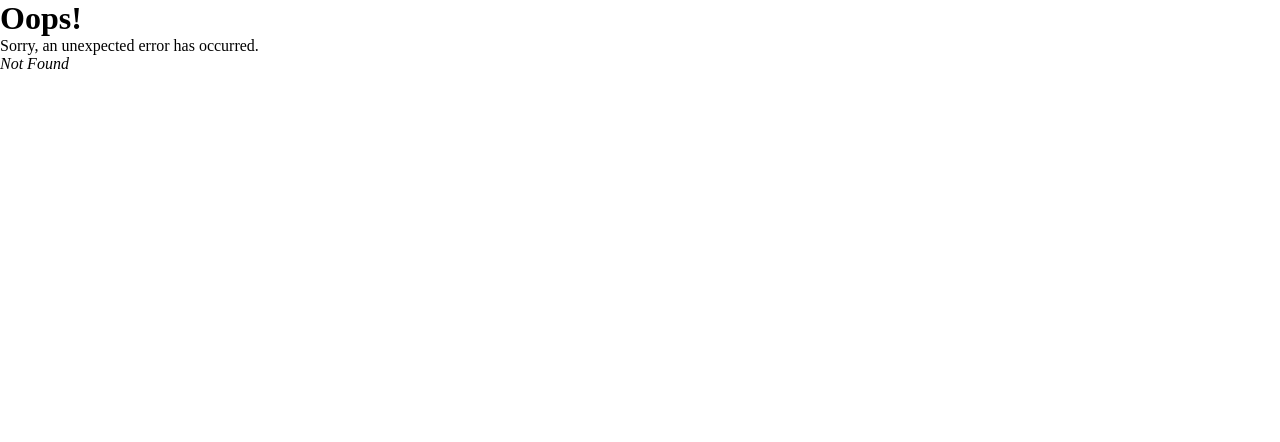
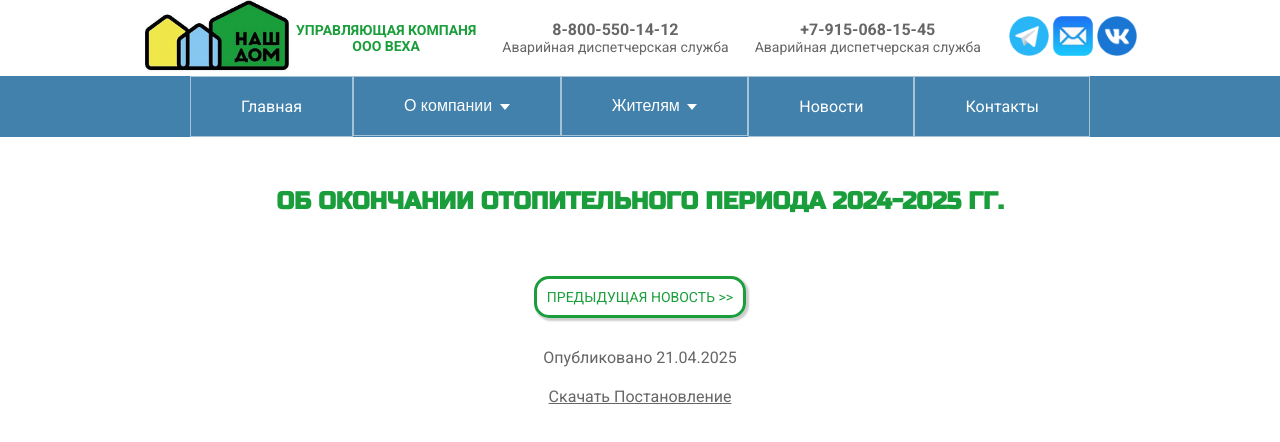
Before and after one commit to OlgaMakeikina/veha, a React (Create React App) app: page /ob-okonchanii-otopitelnogo-perioda-2024-2025-gg in a window 1280 px wide. Before the commit this address had no page. Shown: the top 442 px of the page. Built offline with nearby package versions, Linux system fonts and the light colour scheme.

Commit message:
добавлена новость про отопительный период 24-25

```diff
--- /dev/null
+++ b/src/NewComponent/20250421/ob-okonchanii-otopitelnogo-perioda-2024-2025-gg..js
@@ -0,0 +1,29 @@
+import React from 'react';
+import { newsData } from '../newsData';
+import NavigationButtons from '../navigationButtons';
+
+const OtopitelnyyPeriodKonec = () => {
+  const pathname = window.location.pathname;
+  const currentNewsIndex = newsData.findIndex(item => pathname.includes(item.url));
+
+  const prevNewsIndex = currentNewsIndex > 0 ? currentNewsIndex - 1 : null;
+  const nextNewsIndex = currentNewsIndex < newsData.length - 1 ? currentNewsIndex + 1 : null;
+
+  const currentNews = newsData[currentNewsIndex];
+
+  return (
+    <article>
+         <div>
+      <h2 className='news_header'>ОБ ОКОНЧАНИИ ОТОПИТЕЛЬНОГО ПЕРИОДА 2024-2025 ГГ.</h2>
+      <div className='news_content'>
+        <NavigationButtons prevNewsIndex={prevNewsIndex} nextNewsIndex={nextNewsIndex} />
+       <p>Опубликовано {currentNews.date}</p>
+       <a href="/news/Otopitelnyy period okonchanie 24-25.pdf" target="_blank" rel="noopener noreferrer">Скачать Постановление</a>
+      </div>
+    </div>
+    </article>
+
+  );
+};
+
+export default OtopitelnyyPeriodKonec;
--- a/src/NewComponent/newsData.js
+++ b/src/NewComponent/newsData.js
@@ -1,4 +1,9 @@
 export const newsData = [
+  {
+    date: "21.04.2025",
+    title: 'ОБ ОКОНЧАНИИ ОТОПИТЕЛЬНОГО ПЕРИОДА 2024-2025 ГГ.',
+    url: '/ob-okonchanii-otopitelnogo-perioda-2024-2025-gg'
+    },
   {
     date: "31.03.2025",
     title: 'СТАРТ ПЕРВЫХ ЭКОЛОГИЧЕСКИХ ИГР В ПОДМОСКОВЬЕ',
--- a/src/index.js
+++ b/src/index.js
@@ -32,6 +32,7 @@ import InformirovanieOEPGUpdated from "./NewComponent/20241211/o-epg";
 import Novogonie from "./NewComponent/20241212/sroki-vypuska-platezhnyx-dokumentov";
 import Peny from "./NewComponent/20250124/o-penyax";
 import EcoIgry from "./NewComponent/20250331/eco-igry";
+import OtopitelnyyPeriodKonec from "./NewComponent/20250421/ob-okonchanii-otopitelnogo-perioda-2024-2025-gg.";
 
 const router = createBrowserRouter([
   {
@@ -155,8 +156,11 @@ const router = createBrowserRouter([
 {
   path: "ecoigry",
   element: <EcoIgry />,
+},
+{
+  path: "ob-okonchanii-otopitelnogo-perioda-2024-2025-gg",
+  element: <OtopitelnyyPeriodKonec />,
 }
-
     ],
   },
 ]);
```
Also changed, not shown: 1 other file (tests, documents, lock files or other folders).
